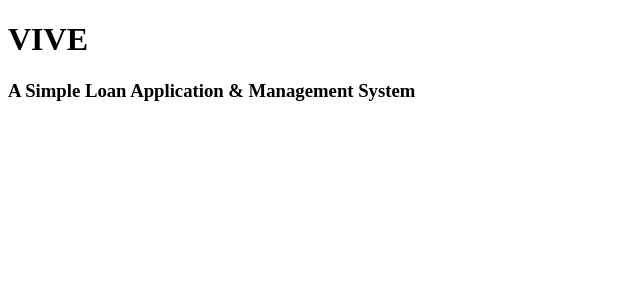
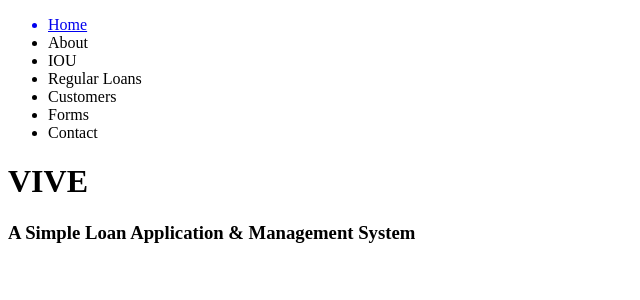
Before and after one commit to claudette-cabahug/vive-slams, a React app: page / in a window 1280 px wide. Shown: the top 300 px of the page, without its empty margins (0-640 px from the left). Built offline with nearby package versions, Linux system fonts and the light colour scheme; the HTML template or start-up script is replaced by a standard one.

Commit message:
create a route to the Home component

```diff
--- a/src/client/components/App.jsx
+++ b/src/client/components/App.jsx
@@ -1,10 +1,19 @@
 import React from 'react'
+import { BrowserRouter as Router, Routes, Route } from 'react-router-dom'
+
 import Home from './Home'
+import Nav from './Nav'
 
 const App = () => {
   return (
     <>
-      <Home />
+      <Router>
+      <Nav />
+        <Routes>
+          <Route exact path='/' element={ <Home /> }>
+          </Route>
+        </Routes>
+      </Router>
     </>
   )
 }
```
